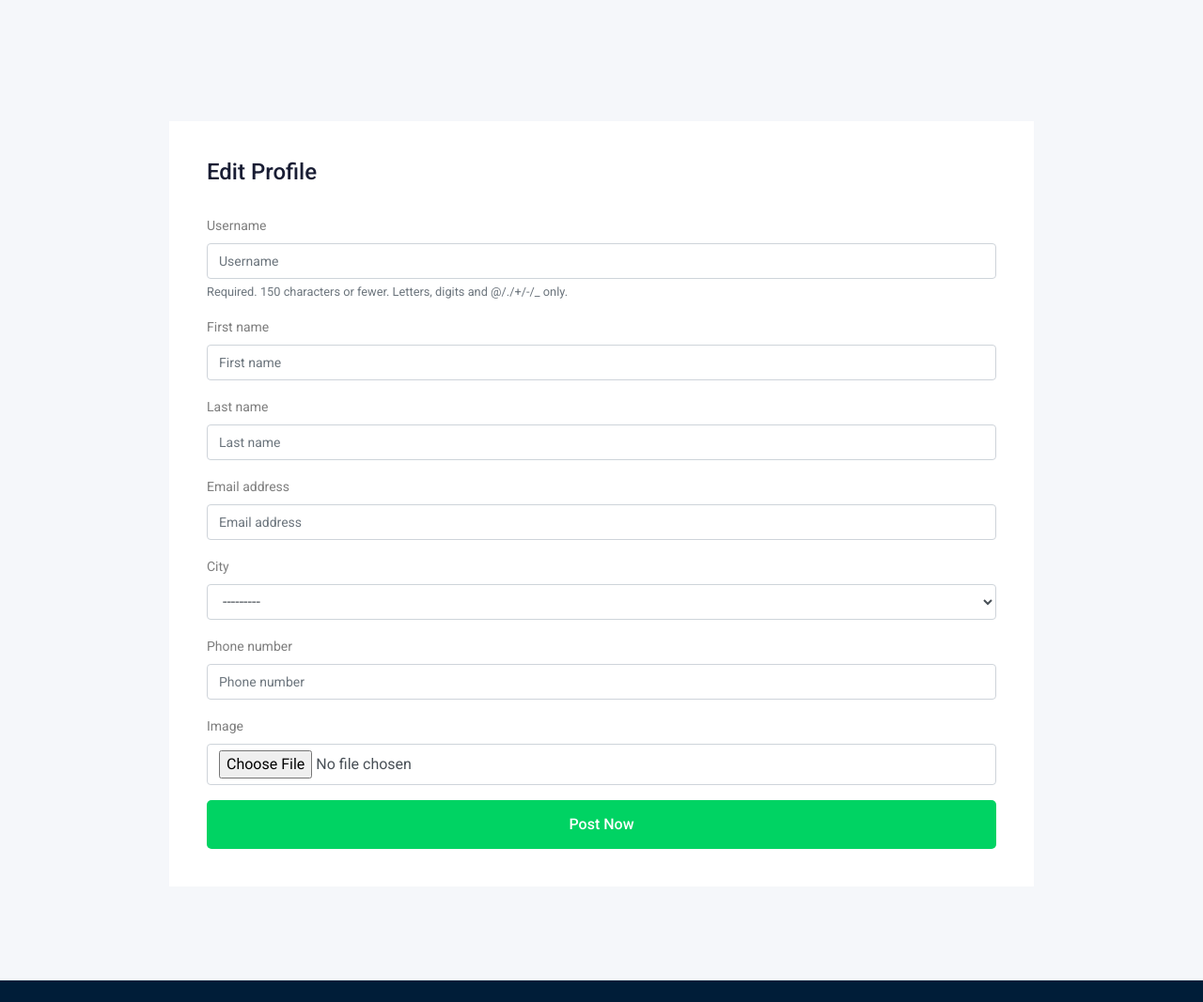
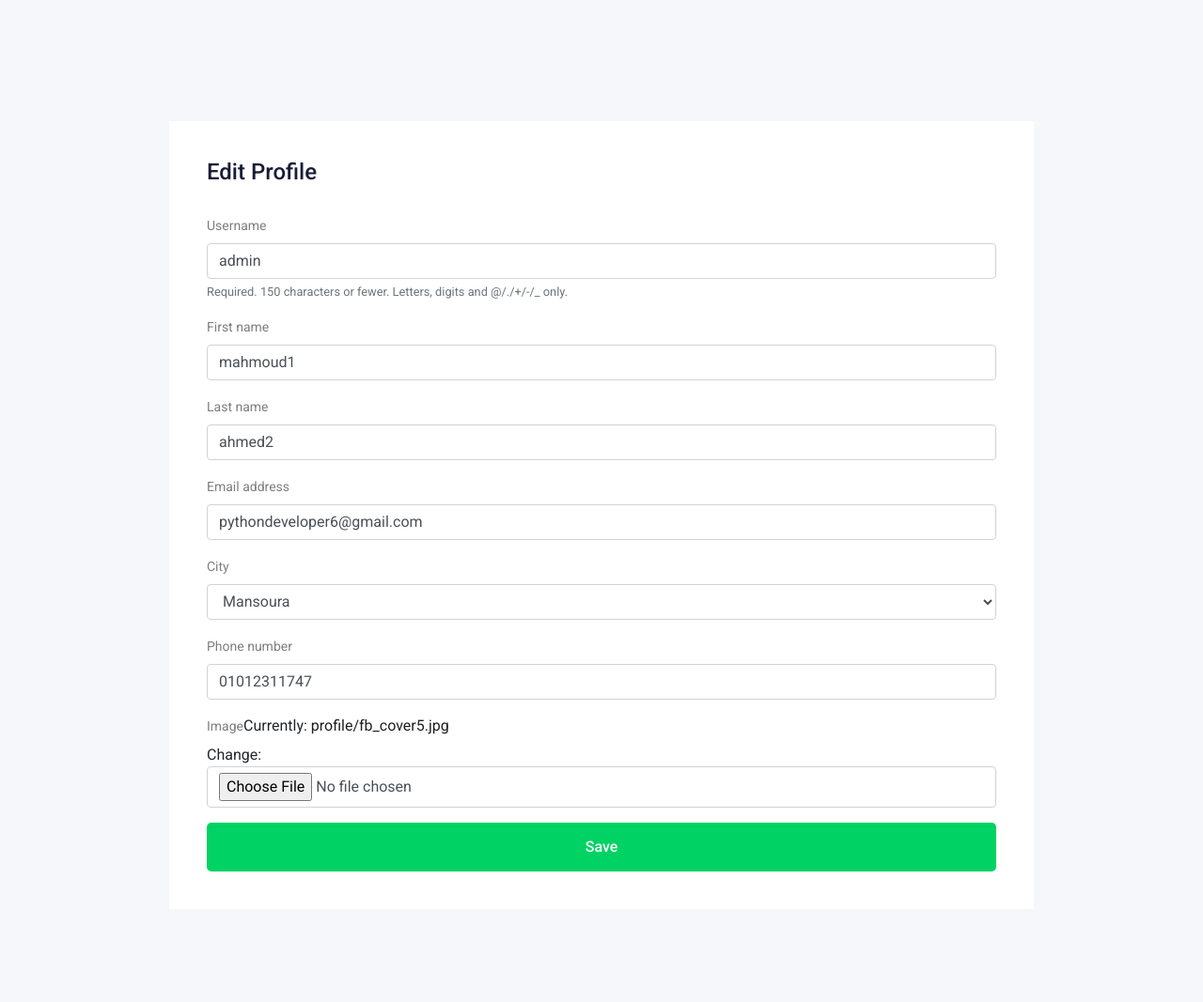
Before and after one commit to Pythondeveloper6/django-job-board, a Django app: page /accounts/profile/edit in a window 1280 px wide. Shown: the part 285-1352 px from the top of the page at 94% size. Run offline with Django 3.2, Linux system fonts and the light colour scheme; a user stored in the database is signed in; data comes from the database, SQL or seed files in the repository; both versions use the stored data as it was after the commit; some libraries are stand-ins or nearby versions.

Commit message:
add user profiles

```diff
--- a/accounts/models.py
+++ b/accounts/models.py
@@ -28,3 +28,6 @@
 
 class City(models.Model):
     name = models.CharField(max_length=30)
+
+    def __str__(self):
+        return self.name
--- a/accounts/templates/accounts/profile.html
+++ b/accounts/templates/accounts/profile.html
@@ -36,7 +36,7 @@
 
                         </div>
                         <div class="p-5">
-                            <a class="boxed-btn3 w-100" href=""> Edit Profile</a>
+                            <a class="boxed-btn3 w-100" href="{% url 'accounts:profile_edit' %}"> Edit Profile</a>
                         </div>
                     </div>
                 </div>
--- a/accounts/templates/accounts/profile_edit.html
+++ b/accounts/templates/accounts/profile_edit.html
@@ -22,7 +22,7 @@
                             {% bootstrap_form profileform %}
                             {% buttons %}
 
-                                <button class="boxed-btn3 w-100" type="submit">Post Now</button>
+                                <button class="boxed-btn3 w-100" type="submit">Save</button>
                             {% endbuttons %}
                         </form>
                     </div>
--- a/accounts/views.py
+++ b/accounts/views.py
@@ -2,6 +2,7 @@
 from .forms import SignupForm , UserForm , ProfileForm
 from django.contrib.auth import authenticate, login
 from .models import Profile
+from django.urls import reverse
 # Create your views here.
 
 
@@ -32,10 +33,17 @@
     profile = Profile.objects.get(user=request.user)
 
     if request.method=='POST':
-        pass
+        userform = UserForm(request.POST,instance=request.user)
+        profileform = ProfileForm(request.POST,request.FILES,instance=profile )
+        if userform.is_valid() and profileform.is_valid():
+            userform.save()
+            myprofile = profileform.save(commit=False)
+            myprofile.user = request.user
+            myprofile.save()
+            return redirect(reverse('accounts:profile'))
 
     else :
-        userform = UserForm()
-        profileform = ProfileForm()
+        userform = UserForm(instance=request.user)
+        profileform = ProfileForm(instance=profile)
 
     return render(request,'accounts/profile_edit.html',{'userform':userform , 'profileform':profileform})
```
Also changed, not shown: db.sqlite3, media/profile/fb_cover5.jpg (added).
